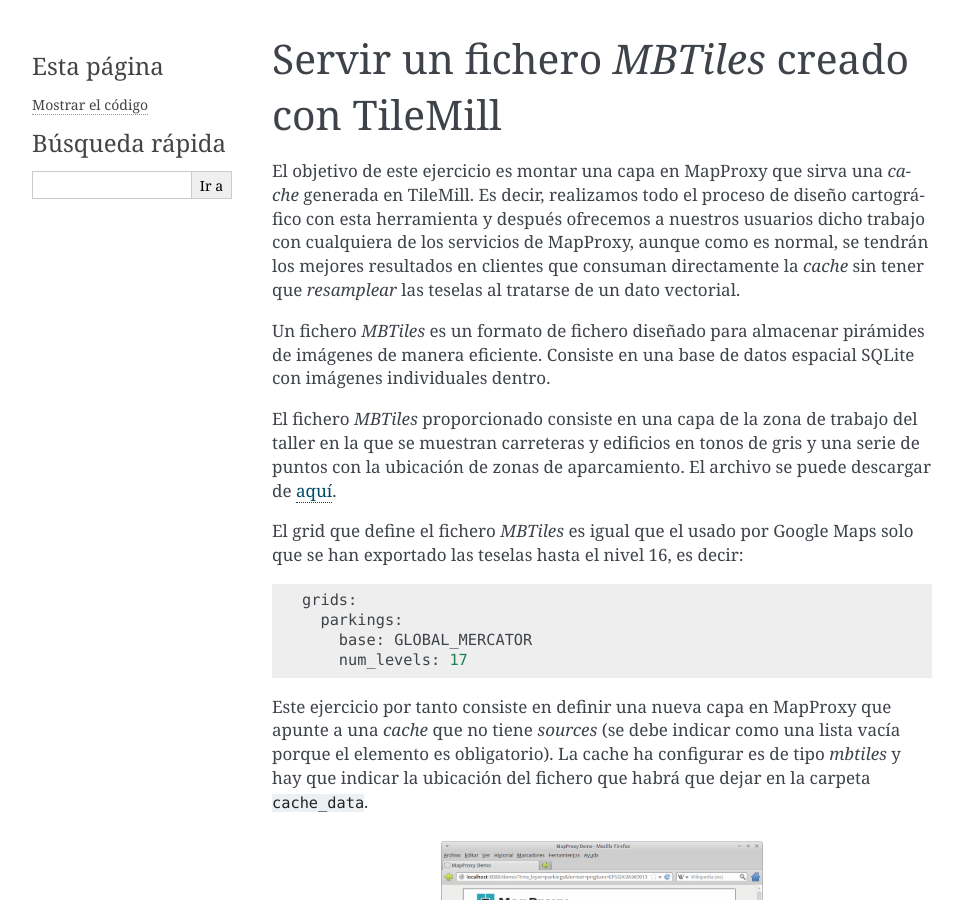
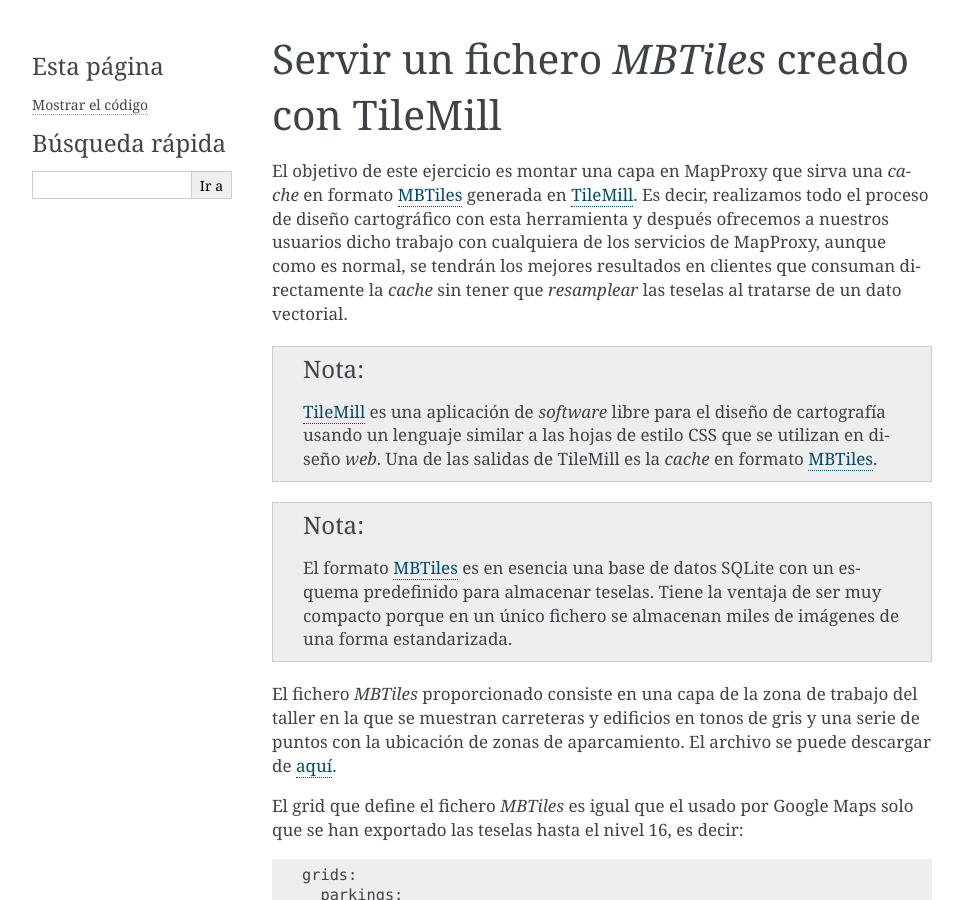
Before and after one commit to geoinquietosvlc/mapproxy-workshop, a Sphinx documentation site: the page built from doc/source/ejercicios/mbtiles.rst, in a window 1280 px wide and 900 px high. Shown: the whole window, without its empty margins (148-1111 px from the left). Built offline with Sphinx 7.4.7, drawn with Linux system fonts in a browser that asks for light colours.

Commit message:
mejoras en el ejercicio de mbtiles

```diff
--- a/doc/source/ejercicios/mbtiles.rst
+++ b/doc/source/ejercicios/mbtiles.rst
@@ -2,15 +2,26 @@
 =====================================================
 
 El objetivo de este ejercicio es montar una capa en MapProxy que sirva una
-*cache* generada en TileMill. Es decir, realizamos todo el proceso de diseño
-cartográfico con esta herramienta y después ofrecemos a nuestros usuarios dicho
-trabajo con cualquiera de los servicios de MapProxy, aunque como es normal, se
-tendrán los mejores resultados en clientes que consuman directamente la *cache*
-sin tener que *resamplear* las teselas al tratarse de un dato vectorial.
+*cache* en formato MBTiles_ generada en TileMill_. Es decir, realizamos todo
+el proceso de diseño cartográfico con esta herramienta y después ofrecemos a
+nuestros usuarios dicho trabajo con cualquiera de los servicios de MapProxy,
+aunque como es normal, se tendrán los mejores resultados en clientes que
+consuman directamente la *cache* sin tener que *resamplear* las teselas al
+tratarse de un dato vectorial.
 
-Un fichero *MBTiles* es un formato de fichero diseñado para almacenar pirámides
-de imágenes de manera eficiente. Consiste en una base de datos espacial SQLite
-con imágenes individuales dentro.
+
+.. note:: TileMill_ es una aplicación de *software* libre para el diseño de
+          cartografía usando un lenguaje similar a las hojas de estilo CSS
+          que se utilizan en diseño *web*. Una de las salidas de TileMill es
+          la *cache* en formato MBTiles_.
+
+.. note:: El formato MBTiles_ es en esencia una base de datos SQLite con un
+          esquema predefinido para almacenar teselas. Tiene la ventaja de ser
+          muy compacto porque en un único fichero se almacenan miles de
+          imágenes de una forma estandarizada.
+
+.. _TileMill: http://mapbox.com/tilemill/
+.. _MBTiles: http://mapbox.com/developers/mbtiles/
 
 El fichero *MBTiles* proporcionado consiste en una capa de la zona de trabajo
 del taller en la que se muestran carreteras y edificios en tonos de gris y una
@@ -28,7 +39,7 @@
 Este ejercicio por tanto consiste en definir una nueva capa en MapProxy que
 apunte a una *cache* que no tiene *sources* (se debe indicar como una lista
 vacía porque el elemento es obligatorio). La cache ha configurar es de tipo
-*mbtiles* y hay que indicar la ubicación del fichero que habrá que dejar en la
+``mbtiles`` y hay que indicar la ubicación del fichero que habrá que dejar en la
 carpeta ``cache_data``.
 
 .. figure:: /_static/exercise-mbtiles.png
```
